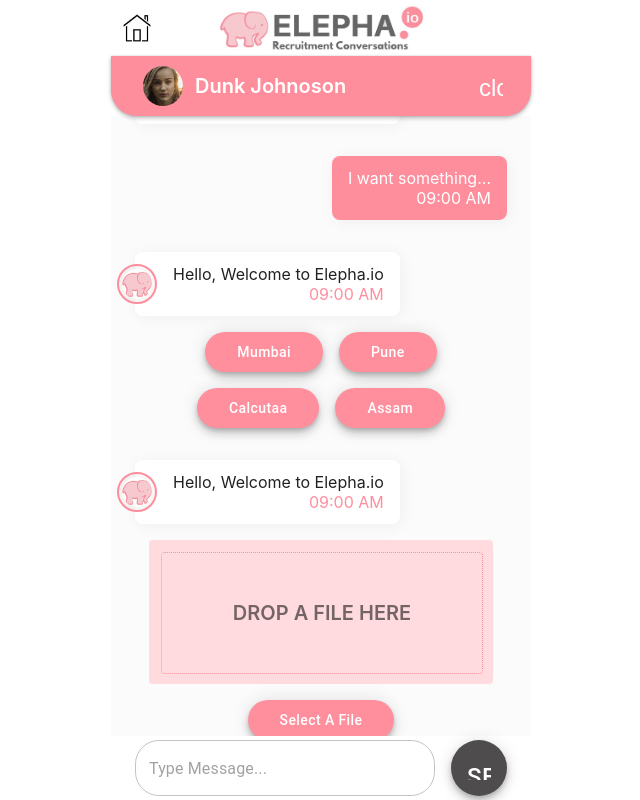
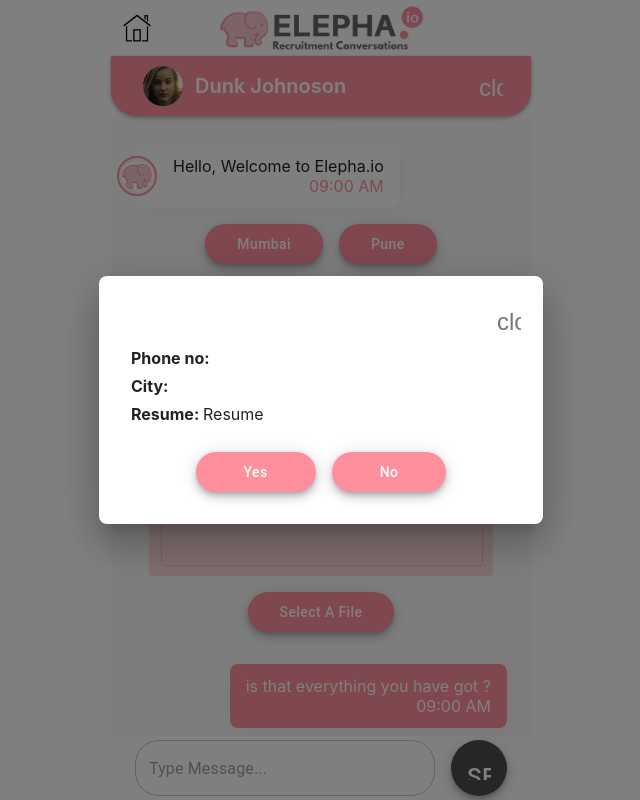
Before and after one commit to shahalihridoy/fiverr-chat-box, a React (Create React App) app: page /chat in a window 1280 px wide. Shown: the whole page, without its empty margins (319-959 px from the left). Built offline with nearby package versions, Linux system fonts and the light colour scheme; the HTML template or start-up script is replaced by a standard one.

Commit message:
alert function added

```diff
--- a/src/app/components/AlertMessage.jsx
+++ b/src/app/components/AlertMessage.jsx
@@ -1,69 +1,27 @@
 import React from "react";
-import {
-  IconButton,
-  Icon,
-  Dialog,
-  DialogContent,
-  Fab
-} from "@material-ui/core";
+import { IconButton, Icon, Dialog, DialogContent } from "@material-ui/core";
 
-const AlertMessage = ({ phone, city }) => {
-  const [open, setOpen] = React.useState(true);
-
-  const handleClose = () => {
-    setOpen(false);
-  };
+const AlertMessage = ({ open, onAlertMessageClose, children }) => {
   return (
     <Dialog
       open={open}
       maxWidth="xs"
       fullWidth={true}
-      onClose={handleClose}
+      onClose={onAlertMessageClose}
       aria-labelledby="alert-dialog-title"
       aria-describedby="alert-dialog-description"
     >
       <DialogContent>
         <div>
           <div className="flex flex-end">
-            <IconButton onClick={handleClose} style={{ marginRight: "-14px" }}>
+            <IconButton
+              onClick={onAlertMessageClose}
+              style={{ marginRight: "-14px" }}
+            >
               <Icon>close</Icon>
             </IconButton>
           </div>
-          <div className="px-8">
-            <div className="py-4">
-              <b>Phone no: </b>
-              <span>{phone}</span>
-            </div>
-            <div className="py-4">
-              <b>City: </b>
-              <span className="capitalize">{city}</span>
-            </div>
-            <div className="py-4">
-              <b>Resume: </b>
-              <span>Resume</span>
-            </div>
-          </div>
-
-          <div className="pt-24 pb-24 flex flex-center">
-            <Fab
-              color="primary"
-              variant="extended"
-              size="medium"
-              className="mx-8 px-48 capitalize"
-              onClick={handleClose}
-            >
-              yes
-            </Fab>
-            <Fab
-              color="primary"
-              variant="extended"
-              size="medium"
-              className="mx-8 px-48 capitalize"
-              onClick={handleClose}
-            >
-              no
-            </Fab>
-          </div>
+          {children}
         </div>
       </DialogContent>
     </Dialog>
--- a/src/app/views/ChatBoxContainer.jsx
+++ b/src/app/views/ChatBoxContainer.jsx
@@ -3,11 +3,15 @@
 import JobLocationMessage from "../components/JobLocationMessage";
 import UploadResumeMessage from "../components/UploadResumeMessage";
 import AlertMessage from "../components/AlertMessage";
+import { Fab } from "@material-ui/core";
 
 class ChatBoxContainer extends Component {
   bottomRef = React.createRef();
   state = {
-    messageList: []
+    messageList: [],
+    showAlert: true,
+    phone: "",
+    city: ""
   };
 
   constructor(props) {
@@ -64,6 +68,14 @@
     });
   }
 
+  showAlertMessage = (phone, city) => {
+    this.setState({ showAlert: true, phone, city });
+  };
+
+  handleAlertMessageClose = () => {
+    this.setState({ showAlert: false });
+  };
+
   scrollToBottom = () => {
     this.bottomRef.current.scrollIntoView({ behavior: "smooth" });
   };
@@ -72,8 +84,13 @@
     this.scrollToBottom();
   }
 
+  componentDidUpdate() {
+    this.scrollToBottom();
+  }
+
   render() {
-    let { messageList } = this.state;
+    let { messageList, showAlert, city, phone } = this.state;
+
     return (
       <div className="chat-box__container relative px-24 scroll-y">
         {messageList.map((message, index) => {
@@ -102,15 +119,51 @@
                 </Fragment>
               );
 
-            case "alert":
-              return message.showed ? null : (
-                <AlertMessage key={index} {...message} />
-              );
-
             default:
               break;
           }
         })}
+
+        <AlertMessage
+          open={showAlert}
+          onAlertMessageClose={this.handleAlertMessageClose}
+        >
+          <div className="px-8">
+            <div className="py-4">
+              <b>Phone no: </b>
+              <span>{phone}</span>
+            </div>
+            <div className="py-4">
+              <b>City: </b>
+              <span className="capitalize">{city}</span>
+            </div>
+            <div className="py-4">
+              <b>Resume: </b>
+              <span>Resume</span>
+            </div>
+          </div>
+
+          <div className="pt-24 pb-24 flex flex-center">
+            <Fab
+              color="primary"
+              variant="extended"
+              size="medium"
+              className="mx-8 px-48 capitalize"
+              onClick={this.handleAlertMessageClose}
+            >
+              yes
+            </Fab>
+            <Fab
+              color="primary"
+              variant="extended"
+              size="medium"
+              className="mx-8 px-48 capitalize"
+              onClick={this.handleAlertMessageClose}
+            >
+              no
+            </Fab>
+          </div>
+        </AlertMessage>
         <div ref={this.bottomRef} />
       </div>
     );
```
